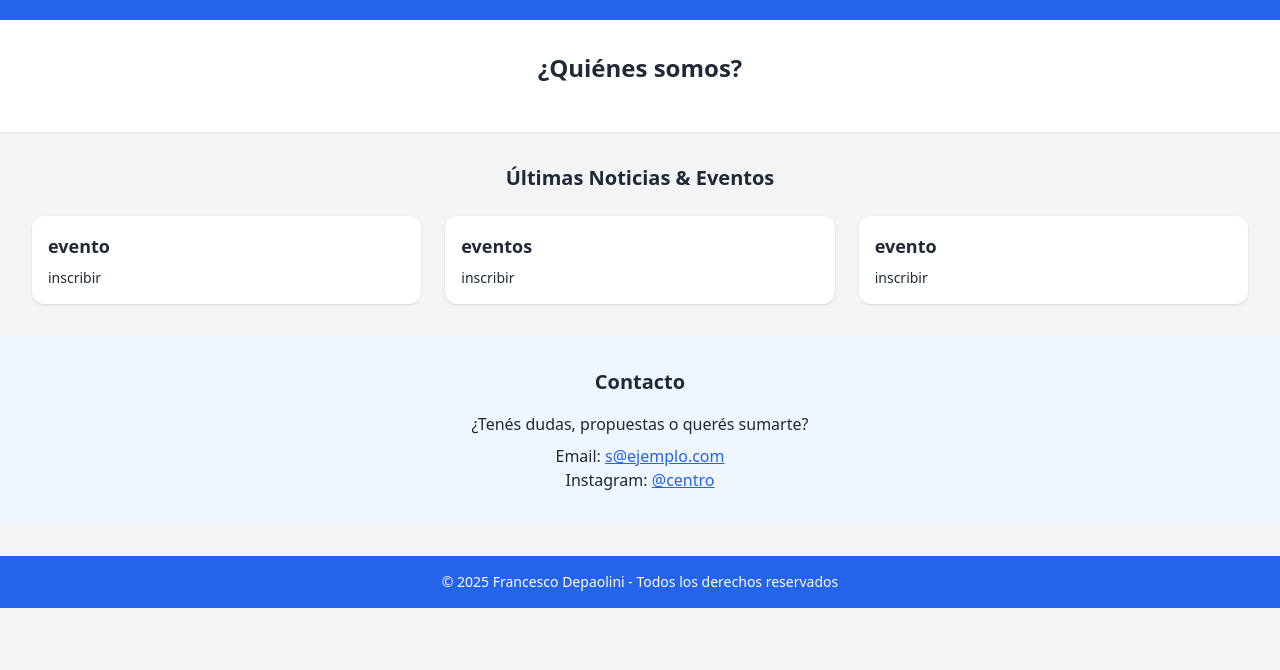
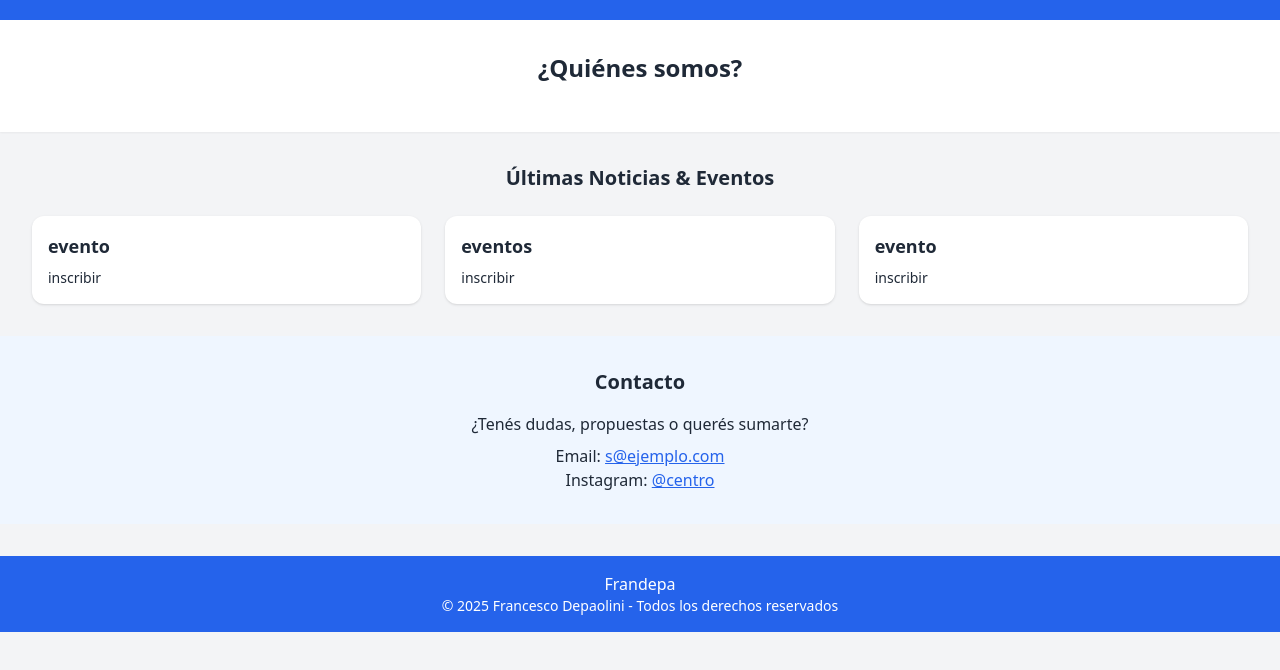
Before and after one commit to frandepa/frandepa, a plain HTML site: page index.html in a window 1280 px wide. Shown: the part 84-754 px from the top of the page. Drawn offline with nearby package versions, Linux system fonts and the light colour scheme.

Commit message:
Update index.html

```diff
--- a/index.html
+++ b/index.html
@@ -59,6 +59,7 @@
 
   <!-- Footer -->
   <footer class="bg-blue-600 text-white text-center p-4 mt-8">
+      <a href="https://github.com/frandepa">Frandepa</a>
     <p class="text-sm">© 2025 Francesco Depaolini - Todos los derechos reservados</p>
   </footer>
 
```
